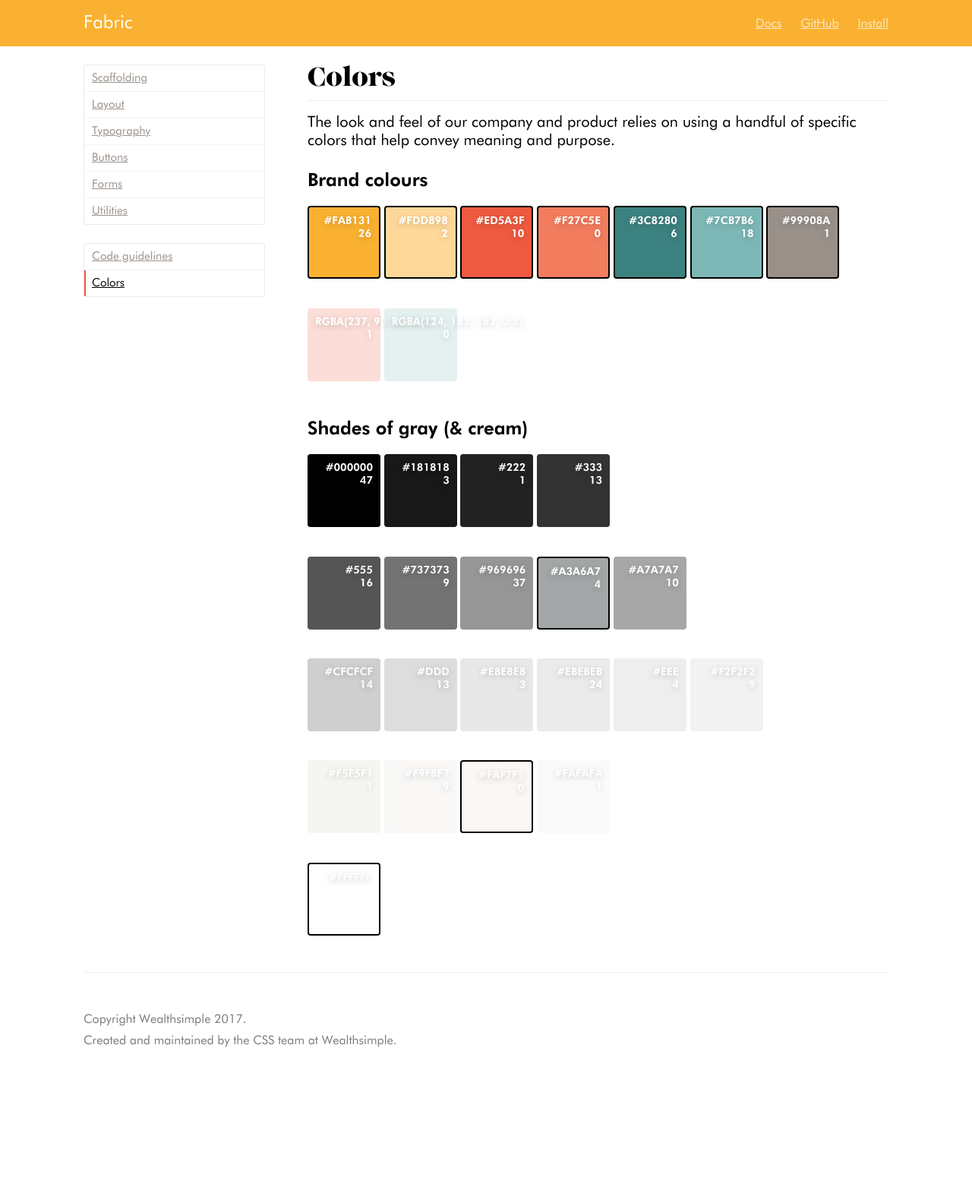
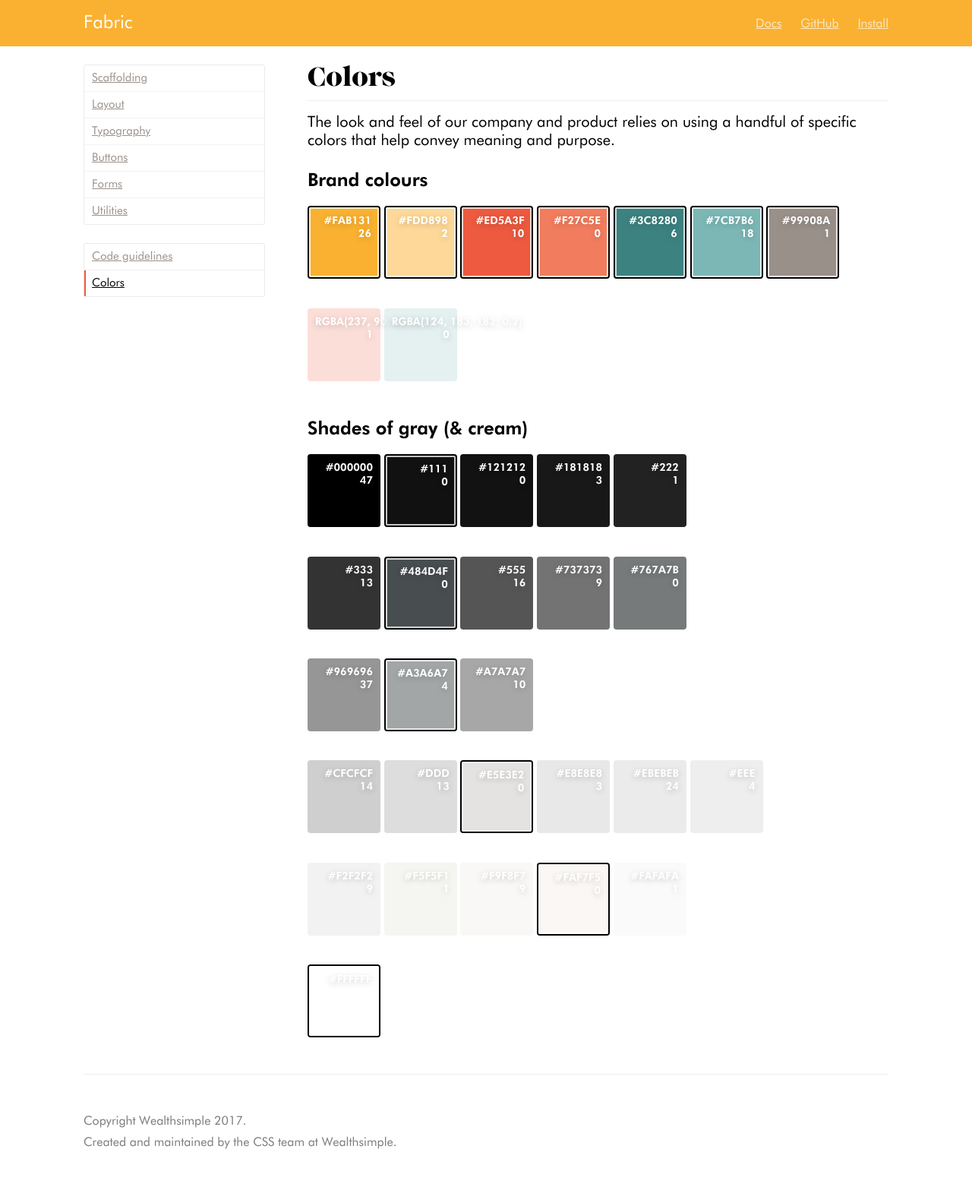
Before and after one commit to yusuf8ahmed/fabric, a Jekyll site: the page built from docs/colors.md, in a window 1280 px wide. Shown: the whole page at 76% size. Built offline with Jekyll 4.4.1, drawn with Linux system fonts in a browser that asks for light colours; before the commit the page ends 1433 px from its top, so only the background shows below that.

Commit message:
Added colours used in mobile; rearranged

```diff
--- a/docs/colors.md
+++ b/docs/colors.md
@@ -26,29 +26,32 @@ The look and feel of our company and product relies on using a handful of specif
 ### Shades of gray (& cream)
 
 <div class="swatch swatch-black">47</div>
+<div class="swatch swatch-near-black highlighted">0</div>
+<div class="swatch swatch-gray-99">0</div>
 <div class="swatch swatch-gray-98">3</div>
 <div class="swatch swatch-gray-95">1</div>
+<br/>
 <div class="swatch swatch-gray-90">13</div>
-<br/>
+<div class="swatch swatch-gray-85 highlighted">0</div>
 <div class="swatch swatch-gray-80">16</div>
 <div class="swatch swatch-gray-65">9</div>
+<div class="swatch swatch-gray-52">0</div>
+<br/>
 <div class="swatch swatch-gray-60">37</div>
 <div class="swatch swatch-gray-30 highlighted">4</div>
 <div class="swatch swatch-gray-50">10</div>
 <br/>
 <div class="swatch swatch-gray-40">14</div>
 <div class="swatch swatch-gray-35">13</div>
-
+<div class="swatch swatch-gray-30-for-real highlighted">0</div>
 <div class="swatch swatch-gray-25">3</div>
 <div class="swatch swatch-gray-20">24</div>
 <div class="swatch swatch-gray-15">4</div>
+<br/>
 <div class="swatch swatch-gray-10">9</div>
-<br/>
 <div class="swatch swatch-brown-5">1</div>
 <div class="swatch swatch-gray-6">9</div>
 <div class="swatch swatch-light-beige highlighted">0</div>
 <div class="swatch swatch-gray-5">1</div>
 <br/>
 <div class="swatch swatch-white highlighted"></div>
-<!-- <div class="swatch swatch-gray-99"></div> -->
-<!-- <div class="swatch swatch-gray-52"></div> -->
--- a/docs/docs.scss
+++ b/docs/docs.scss
@@ -359,6 +359,7 @@ body {
 
 .swatch {
   display: inline-block;
+  position: relative;
   vertical-align: bottom;
   width: 6rem;
   height: 6rem;
@@ -376,6 +377,17 @@ body {
 
   &.highlighted {
     border: 2px solid $color-black;
+
+    &::after {
+      content: " ";
+      position: absolute;
+      top: 0px;
+      left: 0px;
+      right: 0px;
+      bottom: 0px;
+      border: 2px solid rgba(255,255,255,0.75);
+      border-radius: .125rem;
+    }
   }
 }
 
@@ -467,6 +479,12 @@ body {
     content: "#{$color-black}\A";
   }
 }
+.swatch-near-black {
+  background-color: $color-near-black;
+  &::before {
+    content: "#{$color-near-black}\A";
+  }
+}
 
 .swatch-gray-99 {
   background-color: $color-gray-99;
@@ -493,6 +511,13 @@ body {
   background-color: $color-gray-90;
   &::before {
     content: "#{$color-gray-90}\A";
+  }
+}
+
+.swatch-gray-85 {
+  background-color: $color-gray-85;
+  &::before {
+    content: "#{$color-gray-85}\A";
   }
 }
 
@@ -552,6 +577,13 @@ body {
   }
 }
 
+.swatch-gray-30-for-real {
+  background-color: $color-gray-30-for-real;
+  &::before {
+    content: "#{$color-gray-30-for-real}\A";
+  }
+}
+
 .swatch-gray-25 {
   background-color: $color-gray-25;
   &::before {
--- a/scss/_variables.scss
+++ b/scss/_variables.scss
@@ -24,6 +24,7 @@ $color-gray-10: #f2f2f2;
 $color-gray-15: #eee;
 $color-gray-20: #ebebeb;
 $color-gray-25: #e8e8e8;
+$color-gray-30-for-real: #e5e3e2;
 $color-gray-35: #ddd;
 $color-gray-40: #cfcfcf;
 $color-gray-50: #a7a7a7;
@@ -32,11 +33,13 @@ $color-gray-60: #969696;
 $color-gray-52: #767a7b;
 $color-gray-65: #737373;
 $color-gray-80: #555;
+$color-gray-85: #484d4f;
 $color-gray-90: #333;
 $color-gray-95: #222;
 $color-gray-98: #181818;
 $color-gray-99: #121212;
 $color-gray-100: #000000;
+$color-near-black: #111;
 $color-black: $color-gray-100;
 
 $color-red: #ed5a3f;
```
